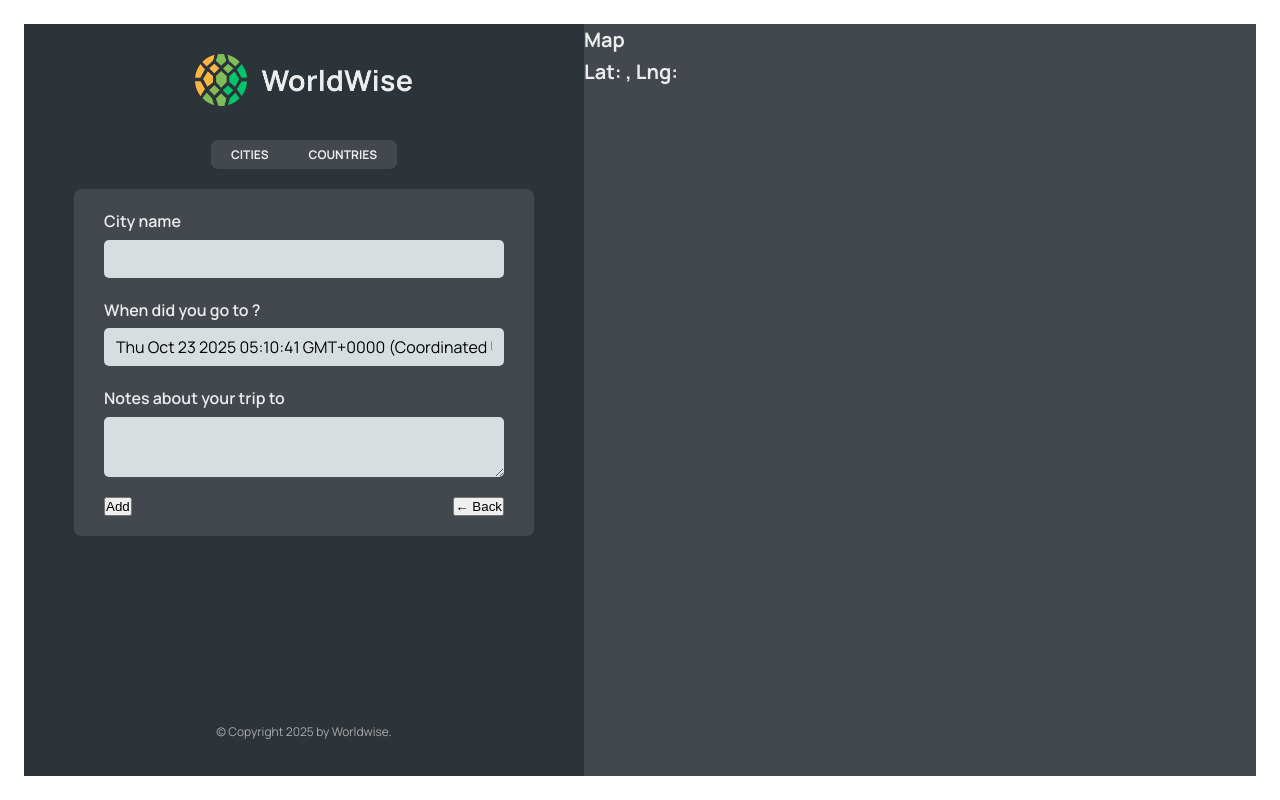
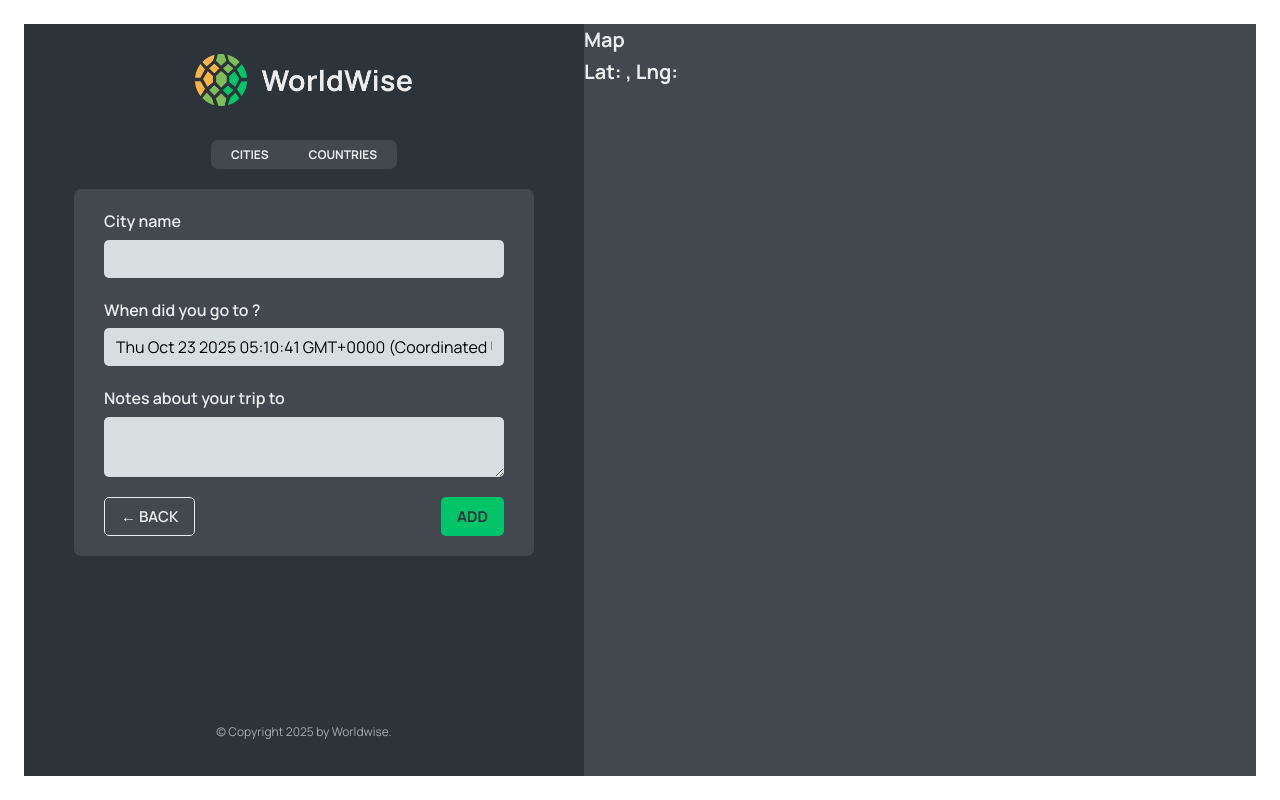
Before and after one commit to sahil-sth/learn-react-worldwise, a React (Vite) app: page /app/form in a window 1280 px wide. Built offline with nearby package versions, Linux system fonts and the light colour scheme; data requests are answered from the project's data file.

Commit message:
add custom Button

```diff
--- /dev/null
+++ b/src/components/Button.jsx
@@ -0,0 +1,11 @@
+import styles from "./Button.module.css";
+
+function Button({ children, onClick, type }) {
+  return (
+    <button className={`${styles.btn} ${styles[type]}`} onClick={onClick}>
+      {children}
+    </button>
+  );
+}
+
+export default Button;
--- /dev/null
+++ b/src/components/Button.module.css
@@ -0,0 +1,35 @@
+.btn {
+  color: inherit;
+  text-transform: uppercase;
+  padding: 0.8rem 1.6rem;
+  font-family: inherit;
+  font-size: 1.5rem;
+  border: none;
+  border-radius: 5px;
+  cursor: pointer;
+}
+
+.primary {
+  font-weight: 700;
+  background-color: var(--color-brand--2);
+  color: var(--color-dark--1);
+}
+
+.back {
+  font-weight: 600;
+  background: none;
+  border: 1px solid currentColor;
+}
+
+.position {
+  font-weight: 700;
+  position: absolute;
+  z-index: 1000;
+  font-size: 1.4rem;
+  bottom: 4rem;
+  left: 50%;
+  transform: translateX(-50%);
+  background-color: var(--color-brand--2);
+  color: var(--color-dark--1);
+  box-shadow: 0 0.4rem 1.2rem rgba(36, 42, 46, 0.16);
+}
--- a/src/components/Form.jsx
+++ b/src/components/Form.jsx
@@ -3,7 +3,7 @@
 import { useState } from "react";
 
 import styles from "./Form.module.css";
-
+import Button from "./Button";
 export function convertToEmoji(countryCode) {
   const codePoints = countryCode
     .toUpperCase()
@@ -49,8 +49,8 @@
       </div>
 
       <div className={styles.buttons}>
-        <button>Add</button>
-        <button>&larr; Back</button>
+        <Button type="back">&larr; Back</Button>
+        <Button type="primary">Add</Button>
       </div>
     </form>
   );
--- a/src/components/Map.jsx
+++ b/src/components/Map.jsx
@@ -1,12 +1,14 @@
-import { useSearchParams } from "react-router-dom";
+import { useNavigate, useSearchParams } from "react-router-dom";
 
 import styles from "./Map.module.css";
 function Map() {
   const [searchParams, setSearchParams] = useSearchParams();
   const lat = searchParams.get("lat");
   const lng = searchParams.get("lng");
+
+  const navigate = useNavigate();
   return (
-    <div className={styles.mapContainer}>
+    <div className={styles.mapContainer} onClick={() => navigate("form")}>
       <h1>Map</h1>
       <h1>
         Lat: {lat}, Lng: {lng}
```
